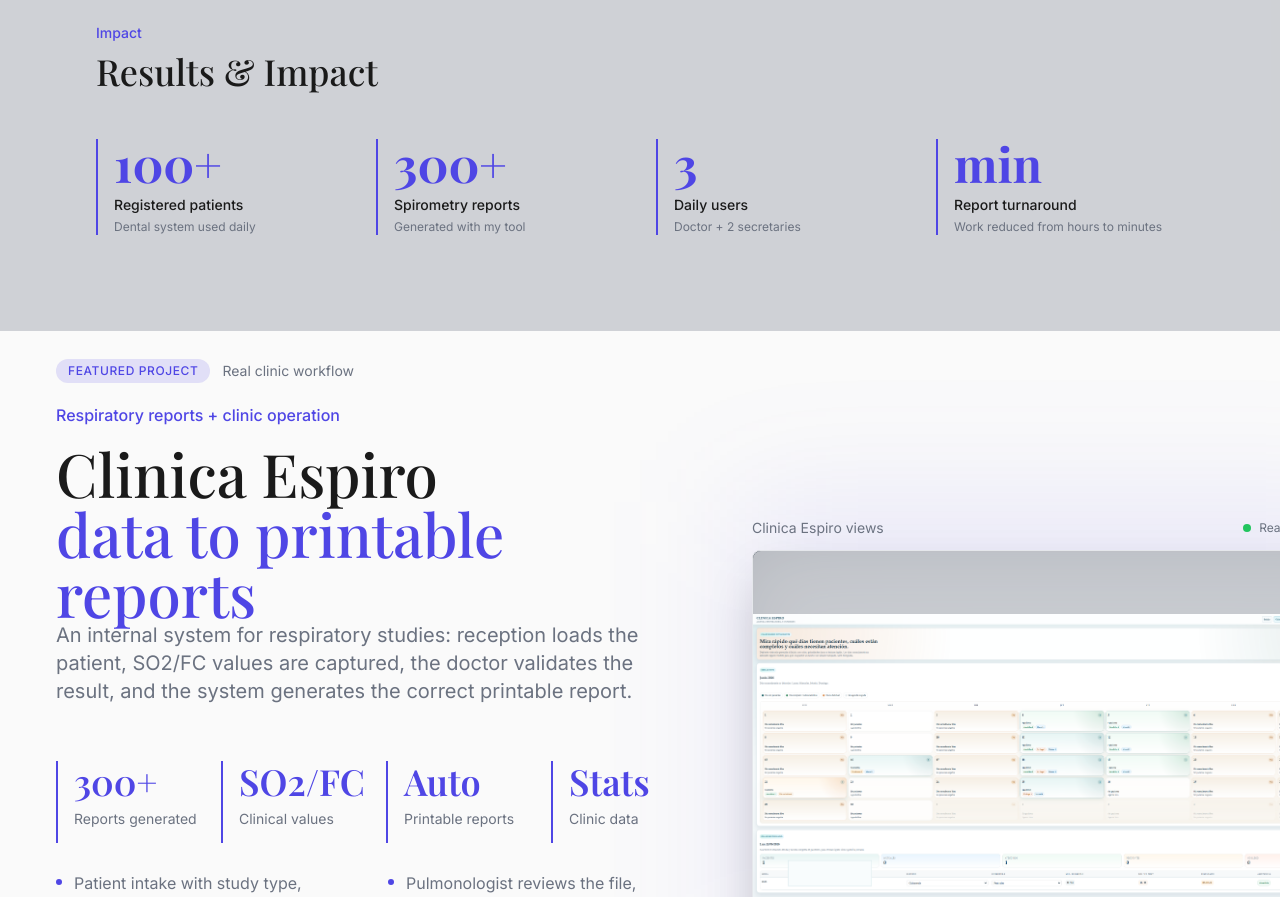
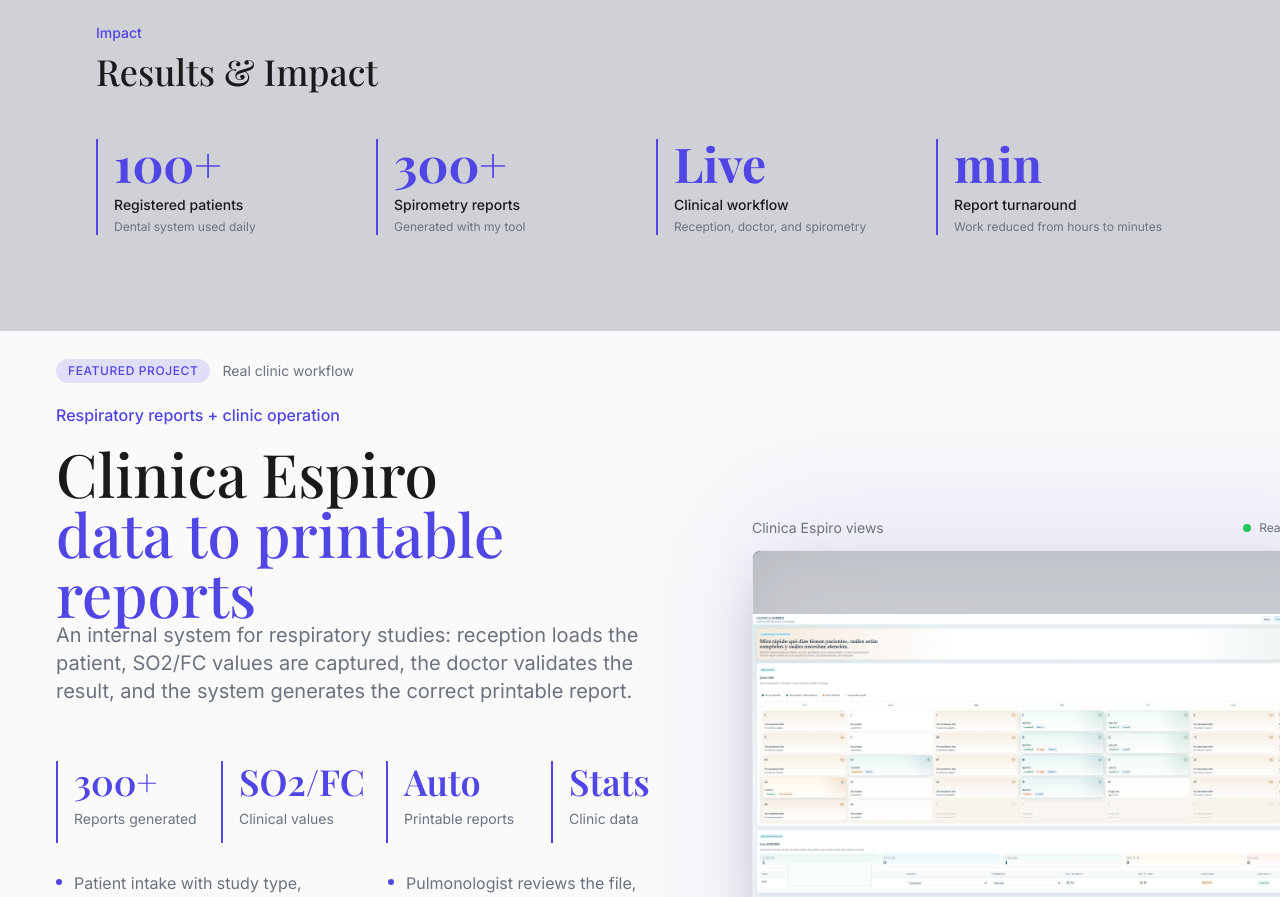
Before and after one commit to tonysoprano33/portfolio-lautaro-ortiz, a Next.js app: page / in a window 1280 px wide. Shown: the part 1040-1937 px from the top of the page. Built offline with nearby package versions, Linux system fonts and the light colour scheme.

Commit message:
Replace small daily users portfolio metric

```diff
--- a/src/components/Credibility.tsx
+++ b/src/components/Credibility.tsx
@@ -17,9 +17,9 @@
           context: "Generados con mi herramienta",
         },
         {
-          value: "3",
-          label: "Usuarios diarios",
-          context: "Doctora + 2 secretarias",
+          value: "En uso",
+          label: "Flujo clínico real",
+          context: "Recepción, médico y espirometría",
         },
         {
           value: "min",
@@ -39,9 +39,9 @@
           context: "Generated with my tool",
         },
         {
-          value: "3",
-          label: "Daily users",
-          context: "Doctor + 2 secretaries",
+          value: "Live",
+          label: "Clinical workflow",
+          context: "Reception, doctor, and spirometry",
         },
         {
           value: "min",
```
